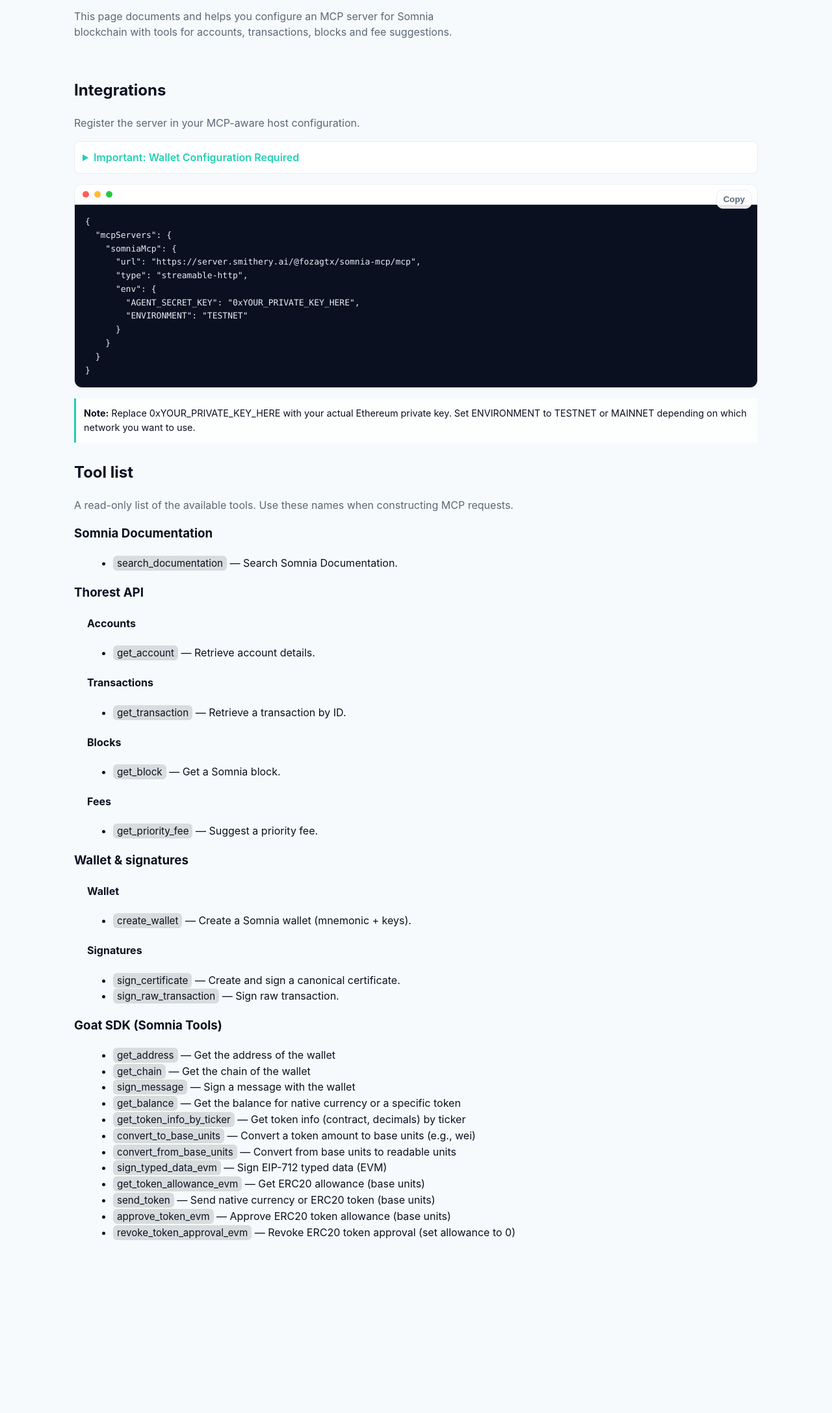
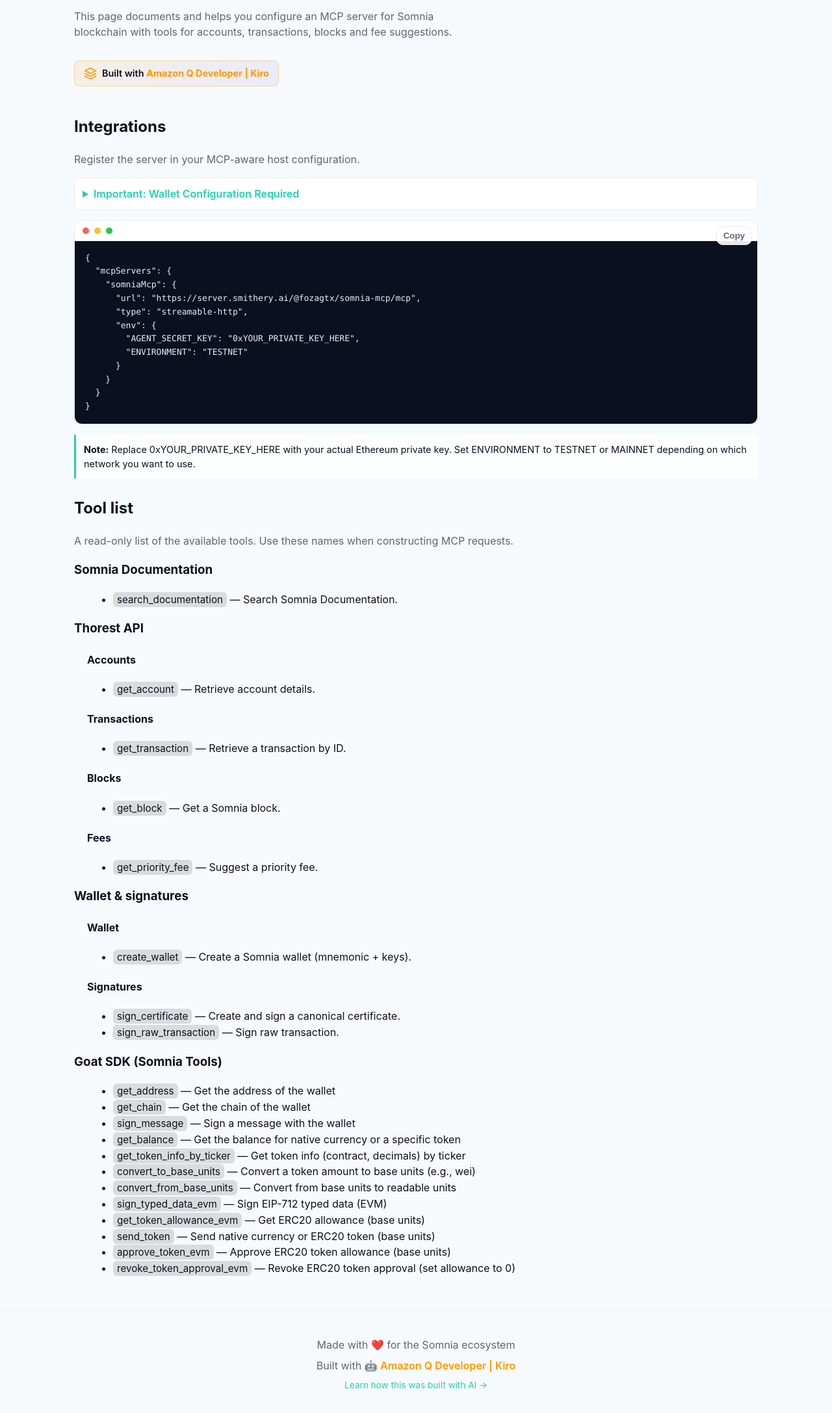
Before and after one commit to fozagtx/somnia-mcp, a website: page docs/index.html in a window 1280 px wide. Shown: the part 294-2468 px from the top of the page at 65% size. Before the commit the page ends 2254 px from the top, so only its background shows below. Drawn offline with Linux system fonts and the light colour scheme.

Commit message:
amzon kiro added in docs

```diff
--- a/docs/index.html
+++ b/docs/index.html
@@ -413,6 +413,14 @@
                     for Somnia blockchain with tools for accounts, transactions,
                     blocks and fee suggestions.
                 </p>
+                <div style="margin-top: 16px; display: inline-flex; align-items: center; gap: 8px; padding: 8px 14px; border-radius: 8px; background: linear-gradient(135deg, rgba(255, 153, 0, 0.1), rgba(124, 108, 245, 0.1)); border: 1px solid rgba(255, 153, 0, 0.3);">
+                    <svg width="20" height="20" viewBox="0 0 24 24" fill="none" stroke="currentColor" stroke-width="2" stroke-linecap="round" stroke-linejoin="round" style="color: #FF9900;">
+                        <path d="M12 2L2 7l10 5 10-5-10-5z"></path>
+                        <path d="M2 17l10 5 10-5"></path>
+                        <path d="M2 12l10 5 10-5"></path>
+                    </svg>
+                    <span style="font-weight: 600; font-size: 0.9em;">Built with <a href="https://aws.amazon.com/q/developer/" target="_blank" rel="noopener" style="color: #FF9900; text-decoration: none; font-weight: 700;">Amazon Q Developer | Kiro</a></span>
+                </div>
             </section>
 
             <div id="tab-docs" role="tabpanel">
@@ -661,6 +669,19 @@
             </div>
         </main>
 
+        <footer style="text-align: center; padding: 40px 24px; border-top: 1px solid var(--border);">
+            <p style="color: var(--muted); margin: 0;">Made with ❤️ for the Somnia ecosystem</p>
+            <p style="margin: 8px 0 0 0;">
+                <span style="color: var(--muted);">Built with 🤖 </span>
+                <a href="https://aws.amazon.com/q/developer/" target="_blank" rel="noopener" style="color: #FF9900; font-weight: 600; text-decoration: none;">Amazon Q Developer | Kiro</a>
+            </p>
+            <p style="margin: 8px 0 0 0; font-size: 0.85em;">
+                <a href="https://github.com/fozagtx/somnia-mcp/blob/main/KIRO_DEVELOPMENT_PROCESS.md" target="_blank" rel="noopener" style="color: var(--brand); text-decoration: none;">
+                    Learn how this was built with AI →
+                </a>
+            </p>
+        </footer>
+
         <script>
             document.querySelectorAll("[data-copy] .copy").forEach((btn) => {
                 btn.addEventListener("click", async () => {
```
Also changed, not shown: .kiro/specs/somnia-mcp-server/KIRO_DEVELOPMENT_PROCESS.md (renamed from KIRO_DEVELOPMENT_PROCESS.md), .kiro/specs/somnia-mcp-server/design.md (renamed from .kiro/specs/somnia-mcp-server-replica/design.md), .kiro/specs/somnia-mcp-server/requirements.md (renamed from .kiro/specs/somnia-mcp-server-replica/requirements.md), .kiro/specs/somnia-mcp-server/tasks.md (renamed from .kiro/specs/somnia-mcp-server-replica/tasks.md), README.md.
